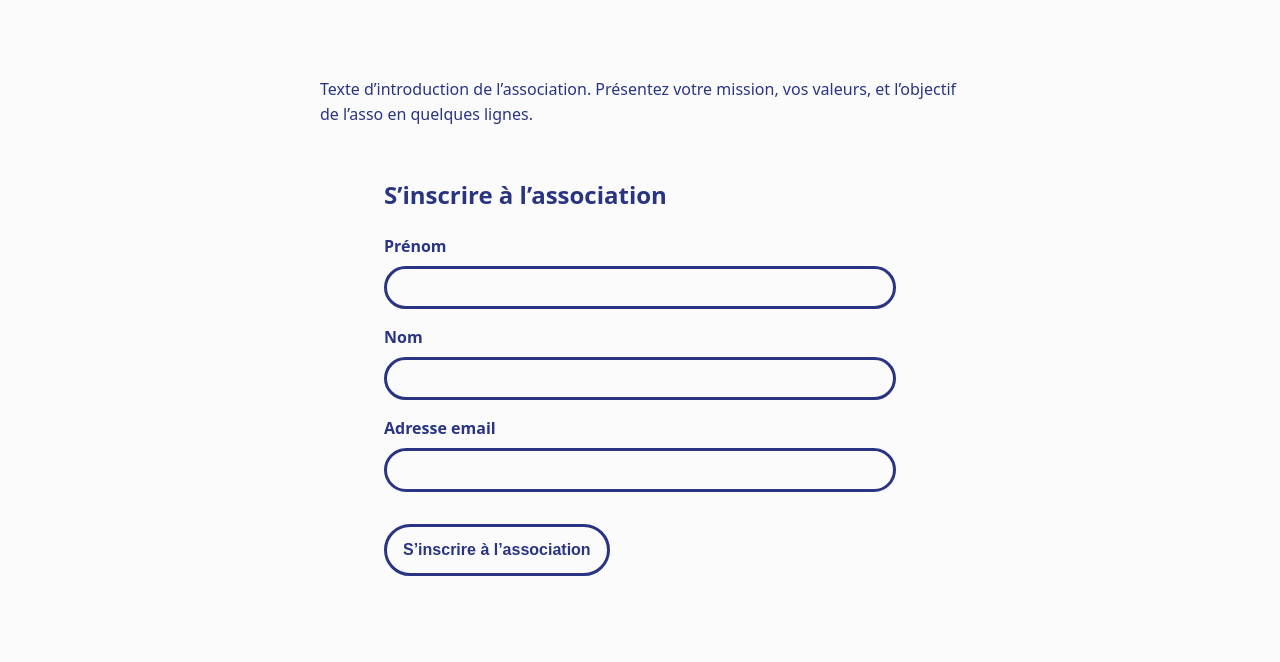
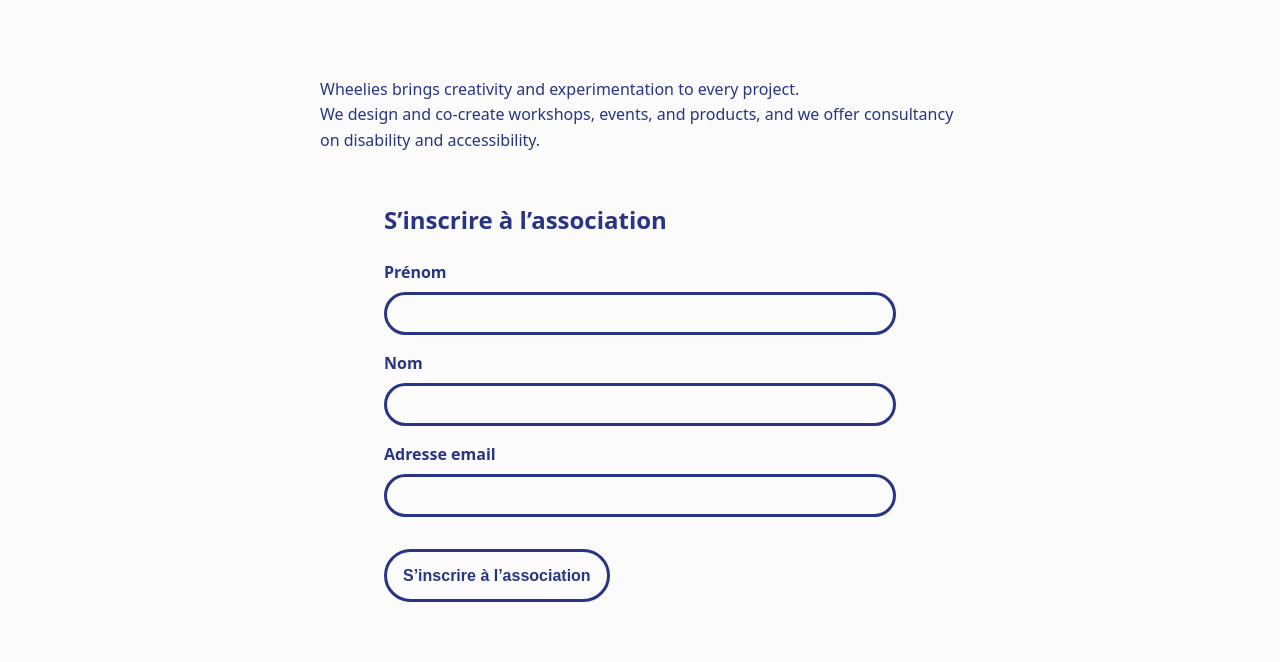
Before and after one commit to celiasallet/stagingwheelies, a plain HTML site: page index.html in a window 1280 px wide. Shown: the part 59-721 px from the top of the page. Drawn offline with Linux system fonts and the light colour scheme.

Commit message:
today 16j

```diff
--- a/index.html
+++ b/index.html
@@ -23,8 +23,7 @@
 
     <section class="intro">
       <p>
-        Texte d’introduction de l’association.
-        Présentez votre mission, vos valeurs, et l’objectif de l’asso en quelques lignes.
+       Wheelies brings creativity and experimentation to every project. <br> We design and co-create workshops, events, and products, and we offer consultancy on disability and accessibility.
       </p>
     </section>
 
--- a/style.css
+++ b/style.css
@@ -7,7 +7,7 @@
 }
 
 body {
-    display: flex;
+  display: flex;
   flex-direction: column;
   margin: 0;
   font-family: system-ui, sans-serif;
@@ -15,13 +15,13 @@
   line-height: 1.6;
   color: #000;
   background: #fbfbfc;
-  min-height: 100vh;
+  /* min-height: 100vh; */
 
 }
 
 /* Structure globale */
 main {
-  padding: 1.5rem 1rem 3rem;
+  padding: 1.5rem 1rem;
   flex: 1;
 
 }
@@ -33,7 +33,7 @@
 
 .header img {
 max-height: 2.5rem;
-  width: auto;
+  max-width: 100vw;
 }
 
 /* Hero */
```
